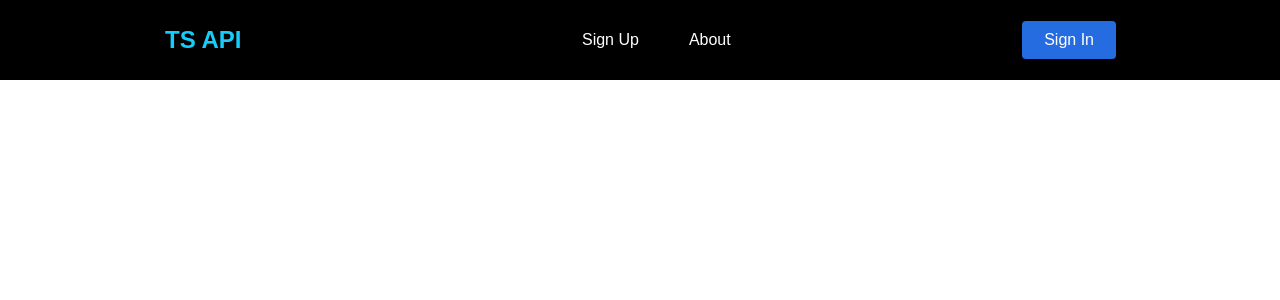
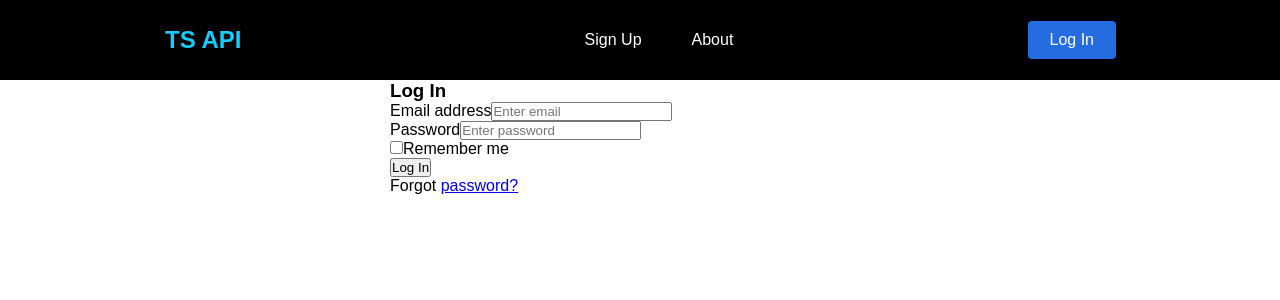
Before and after one commit to JayPatwardhan/forecast-ai, a React (Create React App) app: page /Login in a window 1280 px wide. Shown: the top 300 px of the page. Built offline with nearby package versions, Linux system fonts and the light colour scheme; a web font is replaced by a local one.

Commit message:
adding basic forms

```diff
--- a/src/App.js
+++ b/src/App.js
@@ -3,6 +3,7 @@ import Navbar from './components/Navbar';
 import {BrowserRouter as Router, Switch, Route} from 'react-router-dom';
 import Home from './Pages/index'
 import Signup from './Pages/Signup'
+import Login from './Pages/Login'
 
 function App() {
   return (
@@ -11,7 +12,7 @@ function App() {
       <Switch>
         <Route path="/" exact component={Home} />
         <Route path="/Signup" component={Signup} />
-        <Route path="/Signup" component={Signup} />
+        <Route path="/Login" component={Login} />
       </Switch>
     </Router>
   );
--- /dev/null
+++ b/src/Pages/Login.css
@@ -0,0 +1,4 @@
+.form {
+    width: 500px ;
+    margin: auto ;
+}
--- /dev/null
+++ b/src/Pages/Login.js
@@ -0,0 +1,89 @@
+import React, {Component} from 'react' ;
+import axios from 'axios';
+import './Login.css'
+
+export default class Login extends Component {
+
+    constructor(props){
+        super(props);
+        this.state = {
+            LoggedIn: false,
+            email: '',
+            password: '',
+            first: false,
+            username: '',
+            token: ''
+        };
+
+        this.handleSubmit = this.handleSubmit.bind(this)
+    }
+
+    myChangeHandlerUserName = (event) => {
+        this.setState({email: event.target.value});
+    }
+
+    myChangeHandlerPassword = (event) => {
+        this.setState({password: event.target.value});
+    }
+
+
+
+    //login click method
+    async handleSubmit(event) {
+        event.preventDefault()
+        const jsonLogin = {"email": this.state.email, "password": this.state.password};
+        const response = await this.sendreq(jsonLogin)
+        if (response.token !== -1 && response.token !== 'Invalid Login'){
+            this.setState((state) => {
+                return {LoggedIn: true, username: response.name, first: true, token: response.token};
+            });
+
+        }
+    }
+
+    //sends login get request
+    async sendreq(jsonLogin) {
+        const {data: response} = await axios.post('http://localhost:3000/api/auth',  jsonLogin);
+        return response
+    }
+
+
+
+    render() {
+        if (this.state.LoggedIn === false) {
+            return (
+                <form onSubmit = {this.handleSubmit} className = 'form'>
+                    <h3>Log In</h3>
+
+                    <div className="form-group">
+                        <label>Email address</label>
+                        <input type="email" className="form-control" onChange = {this.myChangeHandlerUserName} placeholder="Enter email" />
+                    </div>
+
+                    <div className="form-group">
+                        <label>Password</label>
+                        <input type="password" className="form-control" onChange = {this.myChangeHandlerPassword} placeholder="Enter password" />
+                    </div>
+
+                    <div className="form-group">
+                        <div className="custom-control custom-checkbox">
+                            <input type="checkbox" className="custom-control-input" id="customCheck1" />
+                            <label className="custom-control-label" htmlFor="customCheck1">Remember me</label>
+                        </div>
+                    </div>
+                    <button type="submit" className="btn btn-primary btn-block">Log In</button>
+                    <p className="forgot-password text-right">
+                            Forgot <a href="/">password?</a>
+                    </p>
+                </form>
+            );
+        }
+        else if (this.state.first === true){
+            return(
+                <h1>Hello</h1>
+            );
+        }
+    }
+
+
+}
--- a/src/components/Navbar/index.js
+++ b/src/components/Navbar/index.js
@@ -19,8 +19,8 @@ const Navbar = () => {
                     </NavLink>
                 </NavMenu>
                 <NavBtn>
-                    <NavBtnLink to="/Signin">
-                        Sign In
+                    <NavBtnLink to="/Login">
+                        Log In
                     </NavBtnLink>
                 </NavBtn>
             </Nav>
```
Also changed, not shown: 1 other file (tests, documents, lock files or other folders).
